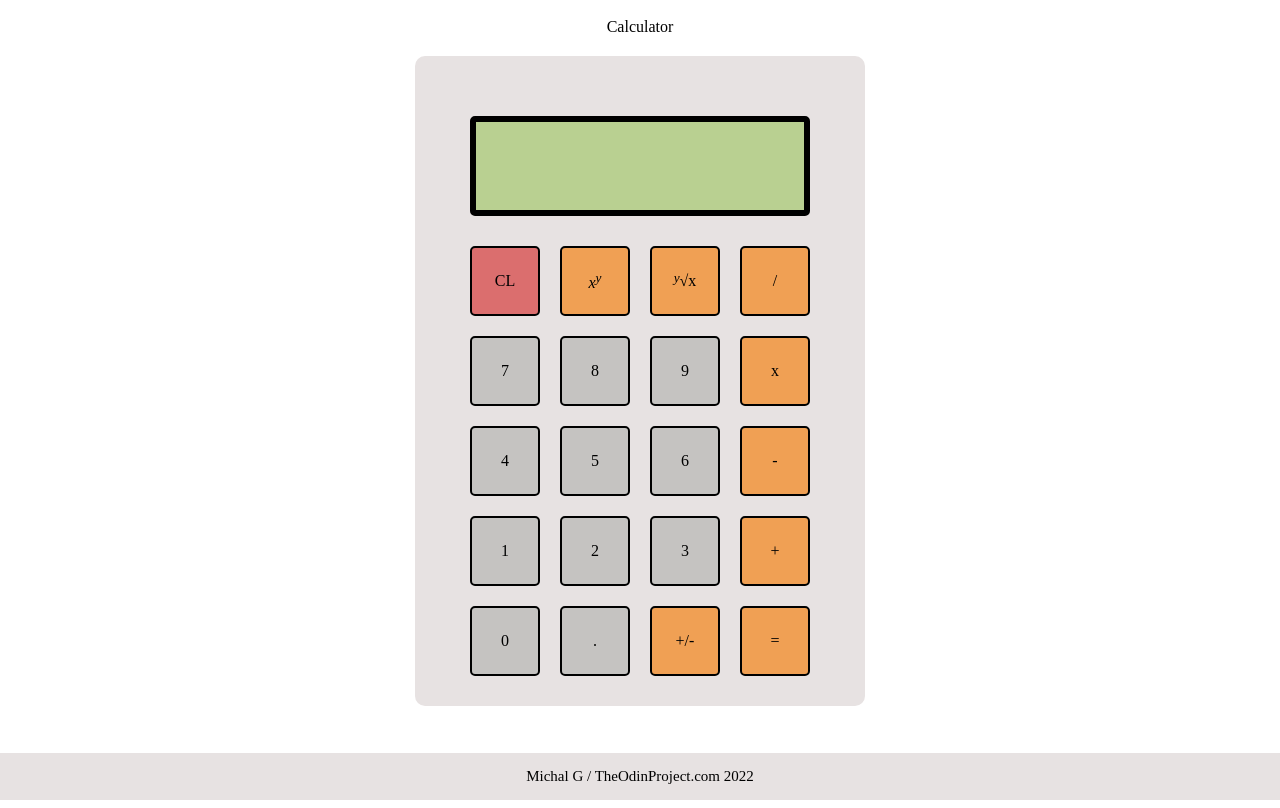
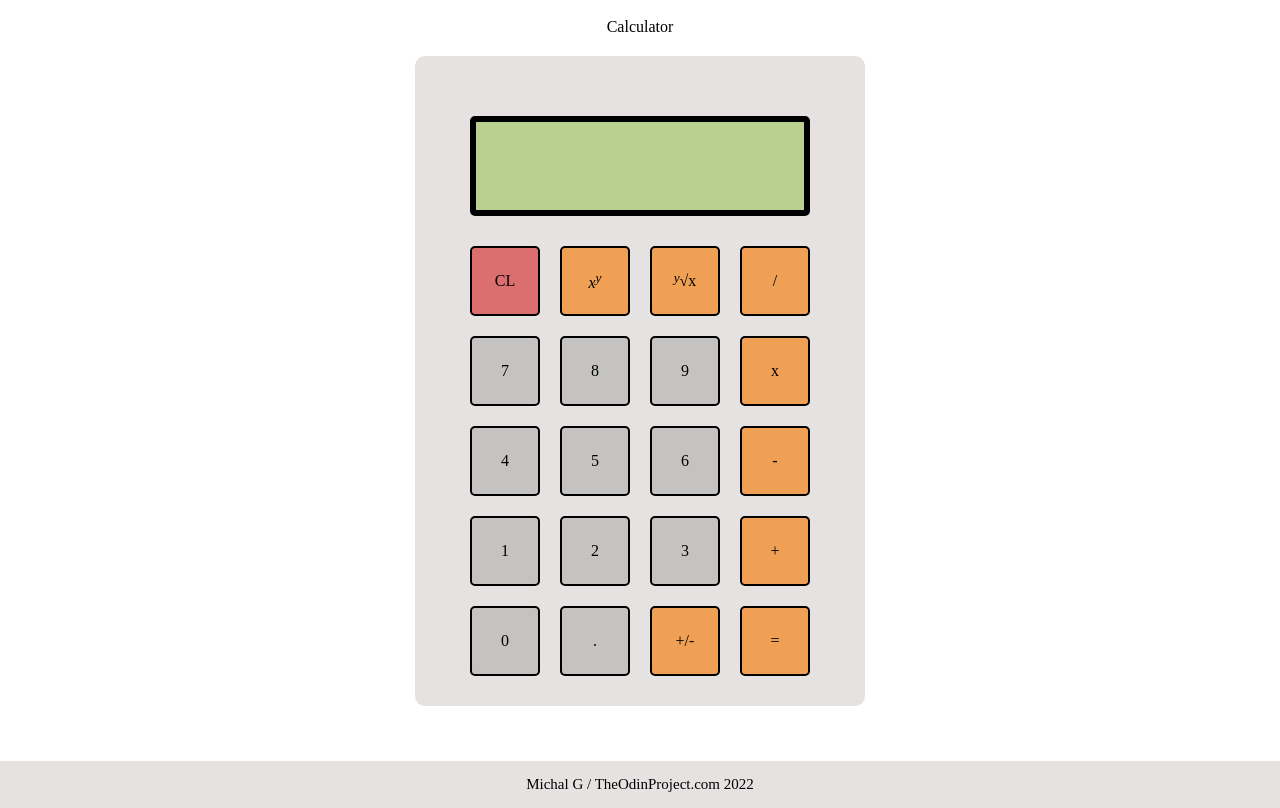
Before and after one commit to MichalGrecner/calculator, a plain HTML site: page index.html in a window 1280 px wide. Drawn offline with Linux system fonts and the light colour scheme.

Commit message:
css footer changes

```diff
--- a/style.css
+++ b/style.css
@@ -1,9 +1,14 @@
+html{
+    height: 100%;
+}
+
 body{
     background-color: rgb(255, 255, 255);
     box-sizing: border-box;
     display:flex;
     flex-direction: column;
     align-items: center;
+    min-height: 100%;
 
 
 }
@@ -12,10 +17,7 @@ header{
     margin-top: 10px;
     margin-bottom: 20px;
 }
-main{
 
-
-}
 
 .calcBody{
     display:flex;
@@ -26,6 +28,8 @@ main{
     height:650px;
     border-radius: 10px;
     background-color: rgb(231, 226, 226);
+    margin-bottom: 50px;
+
 }
 
 .display{
@@ -92,8 +96,8 @@ footer{
     width: 100vw;
     margin-bottom:0;
     flex-shrink: 0;
-    position:fixed;
-    bottom:0;
+    margin-top: auto;
+
 
 }
 
```
Also changed, not shown: index.html (+0 -1 lines).
